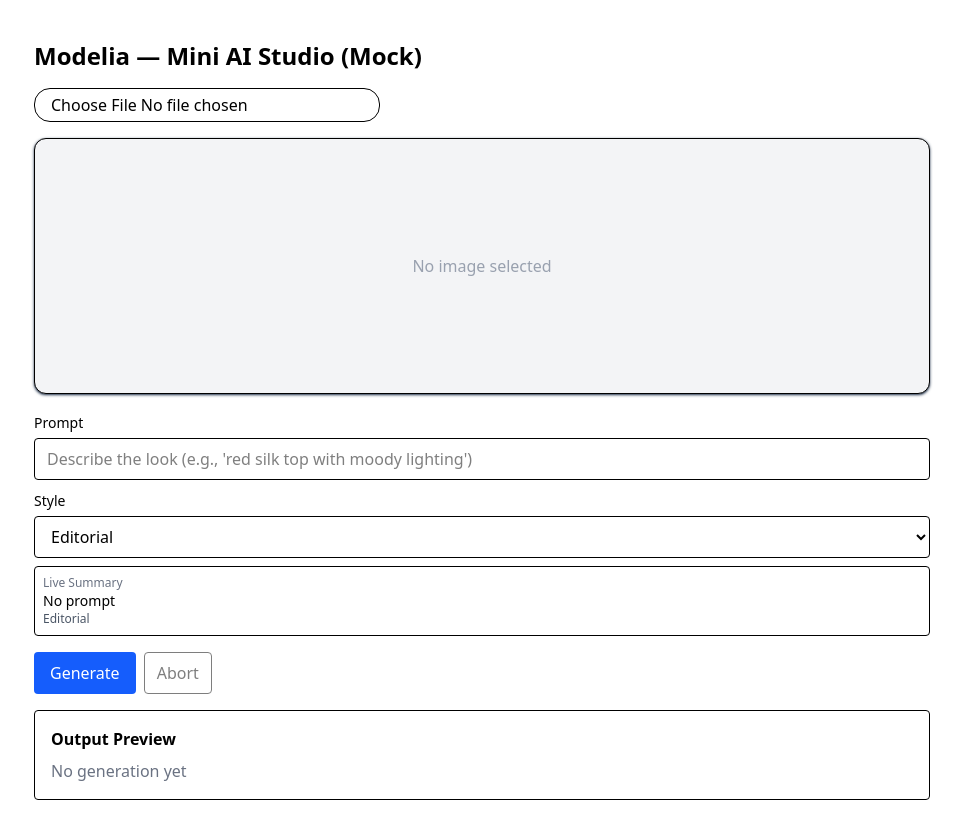
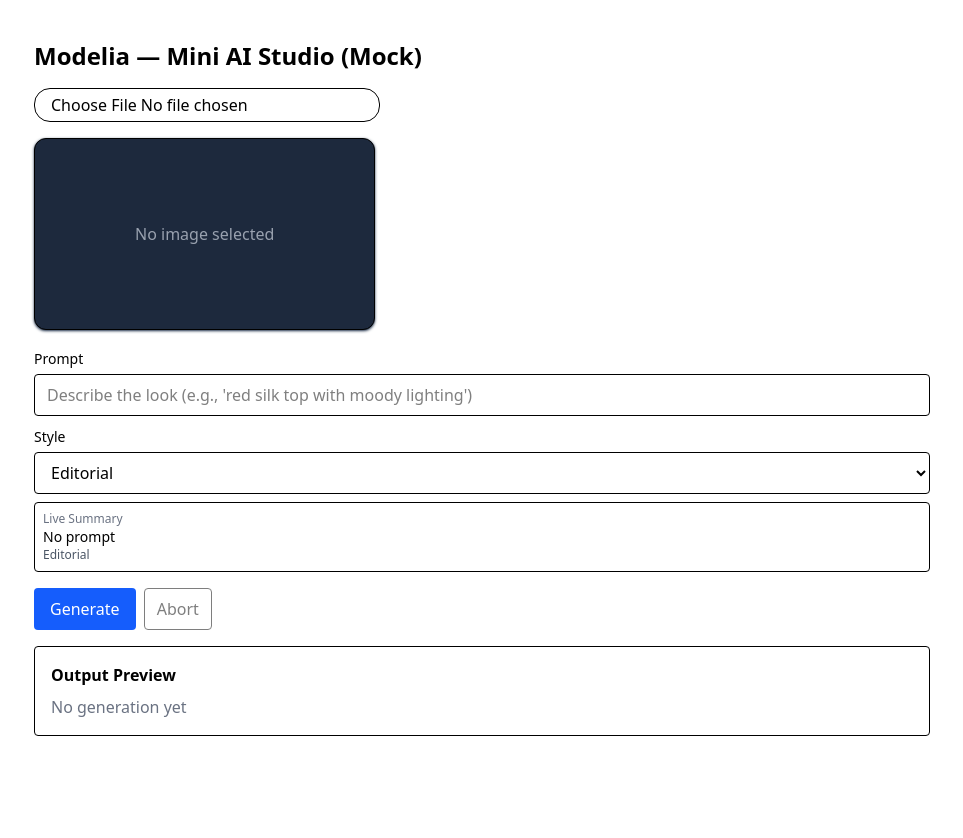
Before and after one commit to Gokuldev23/modelia-studio, a React (Vite) app: page / in a window 1280 px wide. Shown: the whole page, without its empty margins (158-1121 px from the left). After the commit the page ends 800 px from the top, so only its background shows below. Built offline with nearby package versions, Linux system fonts and the light colour scheme.

Commit message:
fix: imagePreview diplayed height reduced

```diff
--- a/src/components/UploadPreview.tsx
+++ b/src/components/UploadPreview.tsx
@@ -41,7 +41,7 @@ export default function UploadPreview({currentImage,onImageReady}:Props) {
                 role="region"
                 aria-live="polite"
                 aria-label="Image preview"
-                className="w-full h-64 border rounded-xl shadow shadow-slate-700 flex items-center justify-center overflow-hidden bg-gray-100"
+                className="h-48 aspect-video  border rounded-xl shadow shadow-slate-700 flex items-center justify-center overflow-hidden bg-slate-800"
             >
                 {currentImage ? (
                     <img src={currentImage} alt="Preview" className="object-contain max-h-full" />
```
